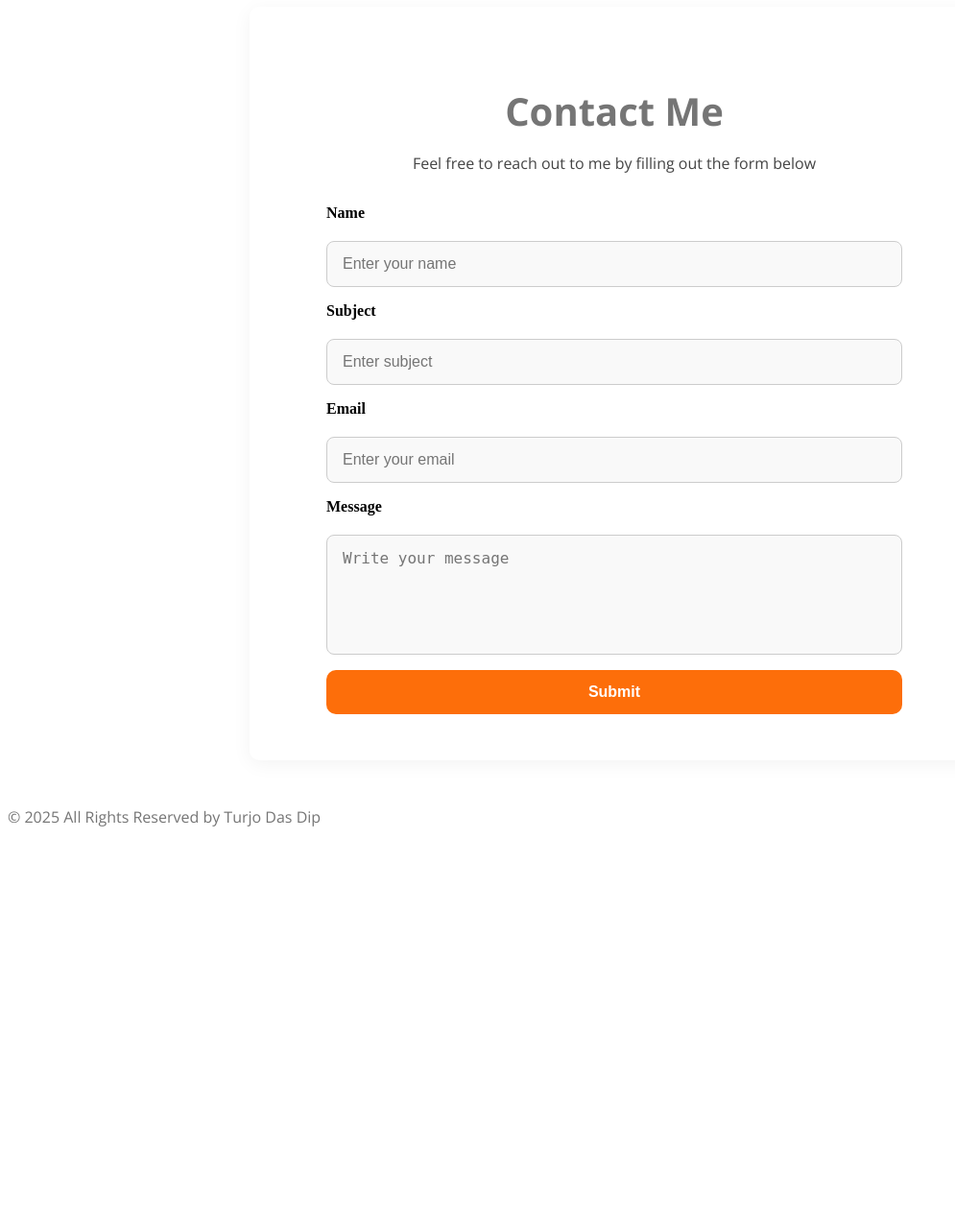
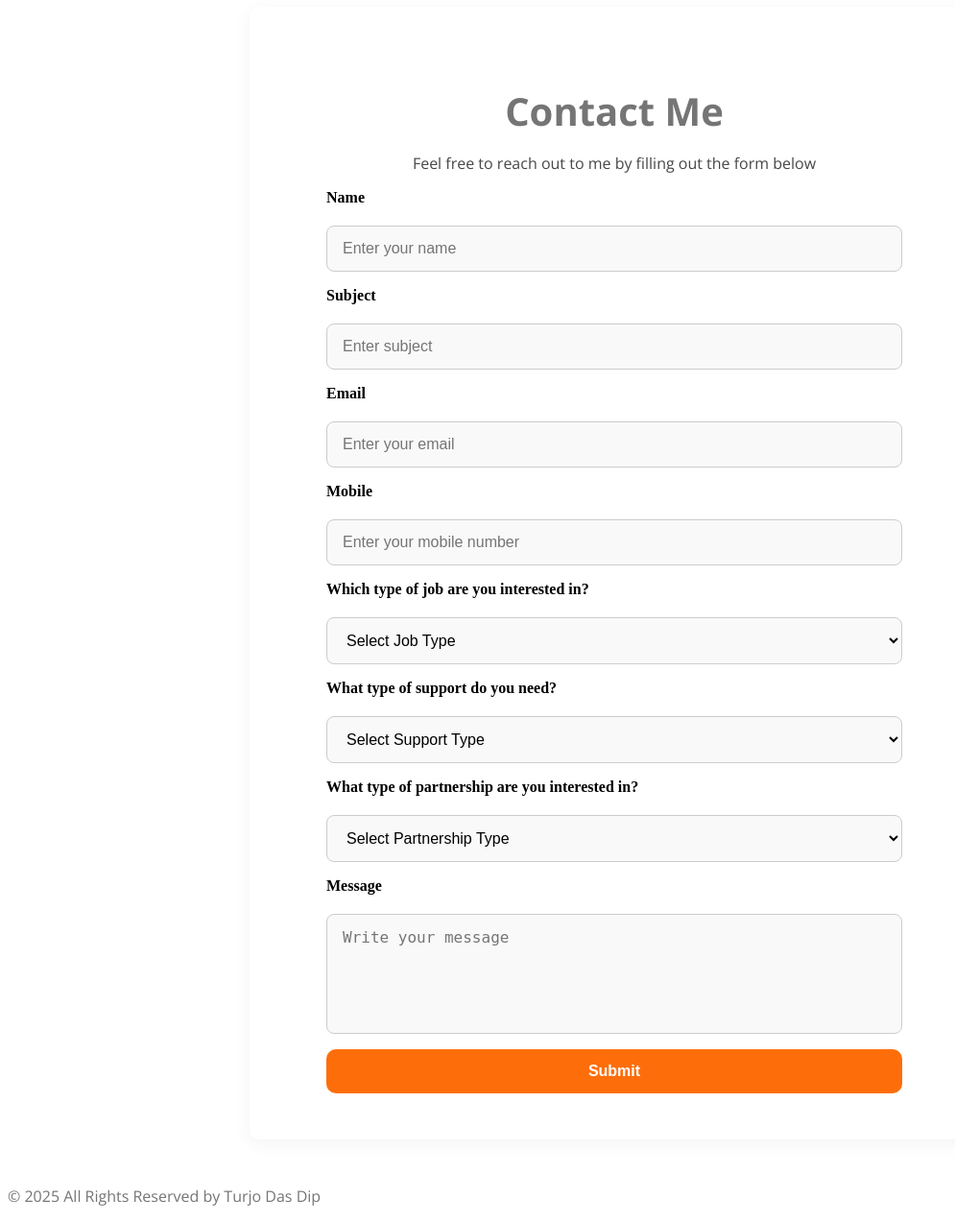
Before and after one commit to tuRjoX/summer-wbt-2025, a PHP site: page /html/contactme.html in a window 1280 px wide. Shown: the part 200-1473 px from the top of the page at 96% size, without its empty margins (0-995 px from the left). Before the commit the page ends 1061 px from the top, so only its background shows below. Run offline with PHP 8.4, Linux system fonts and the light colour scheme.

Commit message:
22-48558-3 (16-August-2025)

```diff
--- /dev/null
+++ b/WBT/data/validation.js
@@ -0,0 +1,21 @@
+// This file will store the contact form data and credentials for login
+// In a real application, this would be handled by a backend server.
+// For demo purposes, we use localStorage in the browser.
+let user ={
+    username: 'turjo',
+    password: 'password123'
+}
+// Save contact form data and credentials to localStorage
+function saveContactData(data) {
+    localStorage.setItem('contactFormData', JSON.stringify(data));
+}
+
+// Check login credentials
+function checkLogin(username, password) {
+    return username === user.username && password === user.password;
+}
+
+// Get saved contact form data
+function getContactData() {
+    return JSON.parse(localStorage.getItem('contactFormData'));
+}
--- a/WBT/html/contactme.html
+++ b/WBT/html/contactme.html
@@ -34,14 +34,62 @@
                 <label for="email">Email</label>
                 <input type="email" id="email" name="email" placeholder="Enter your email" required>
 
+                <label for="mobile">Mobile</label>
+                <input type="tel" id="mobile" name="mobile" placeholder="Enter your mobile number" required>
+
+                <label for="job">Which type of job are you interested in?</label>
+                <select name="job-type" id="job-type" required>
+                    <option value="">Select Job Type</option>
+                    <option value="soft_dev">Software Developer</option>
+                    <option value="ux_ui_designer">UX/UI Designer</option>
+                    <option value="data_analyst">Data Analyst</option>
+                    <option value="database_admin">Database Administrator</option>
+                </select>
+
+                <label for="support">What type of support do you need?</label>
+                <select name="support-type" id="support-type" required>
+                    <option value="">Select Support Type</option>
+                    <option value="technical">Technical</option>
+                    <option value="career">Career</option>
+                    <option value="mentorship">Mentorship</option>
+                    <option value="general_inquiry">General Inquiry</option>
+                </select>
+
+                <label for="partnership">What type of partnership are you interested in?</label>
+                <select name="partnership-type" id="partnership-type" required>
+                    <option value="">Select Partnership Type</option>
+                    <option value="collaboration">Collaboration</option>
+                    <option value="consulting">Consulting</option>
+                    <option value="strategic_partnership">Strategic Partnership</option>
+                    <option value="business_collaboration">Business Collaboration</option>
+                    <option value="affiliate">Affiliate</option>
+                </select>
+
                 <label for="message">Message</label>
                 <textarea id="message" name="message" rows="5" placeholder="Write your message" required></textarea>
-
                 <button type="submit" class="btn">Submit</button>
             </form>
         </section>
     <footer>
         <p class="open-sans dark3">&copy; 2025 All Rights Reserved by Turjo Das Dip</p>
     </footer>
+    <script src="../data/validation.js"></script>
+    <script>
+    document.querySelector('.contact-form').onsubmit = function(e) {
+        e.preventDefault();
+        const data = {
+            name: document.getElementById('name').value,
+            subject: document.getElementById('subject').value,
+            email: document.getElementById('email').value,
+            mobile: document.getElementById('mobile').value,
+            jobType: document.getElementById('job-type').value,
+            supportType: document.getElementById('support-type').value,
+            partnershipType: document.getElementById('partnership-type').value,
+            message: document.getElementById('message').value
+        };
+        saveContactData(data);
+        window.location.href = 'login.html';
+    };
+    </script>
 </body>
 </html>
--- a/WBT/style/contact_me.css
+++ b/WBT/style/contact_me.css
@@ -13,12 +13,6 @@
     font-weight: 700;
     margin-bottom: 0.5rem;
 }
-
-.contact-section p {
-    font-size: 1rem;
-    margin-bottom: 2rem;
-    color: #444;
-}
 .contact-form {
     display: flex;
     flex-direction: column;
@@ -31,7 +25,7 @@ label {
     margin-bottom: 0.25rem;
 }
 
-input, textarea {
+input, textarea , select {
     padding: 14px 16px;
     font-size: 1rem;
     border-radius: 8px;
```
Also changed, not shown: WBT/html/login.html (added, +40 -0 lines).
